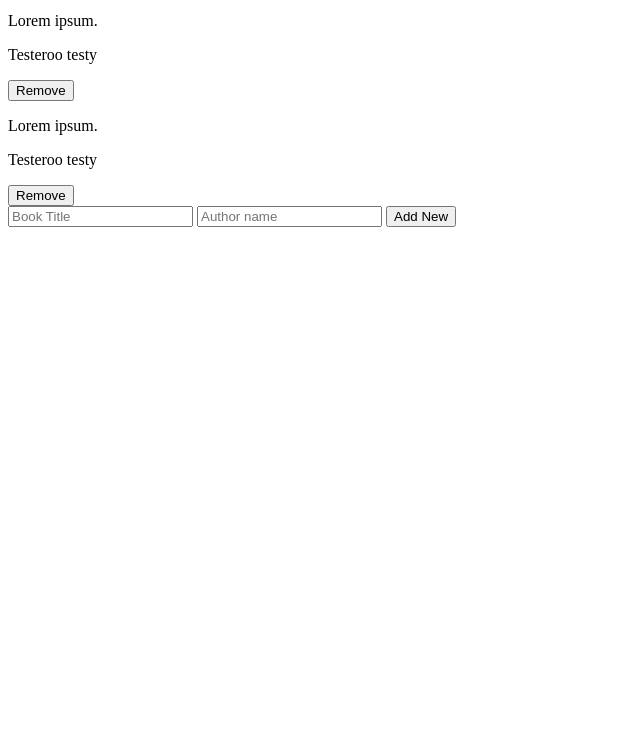
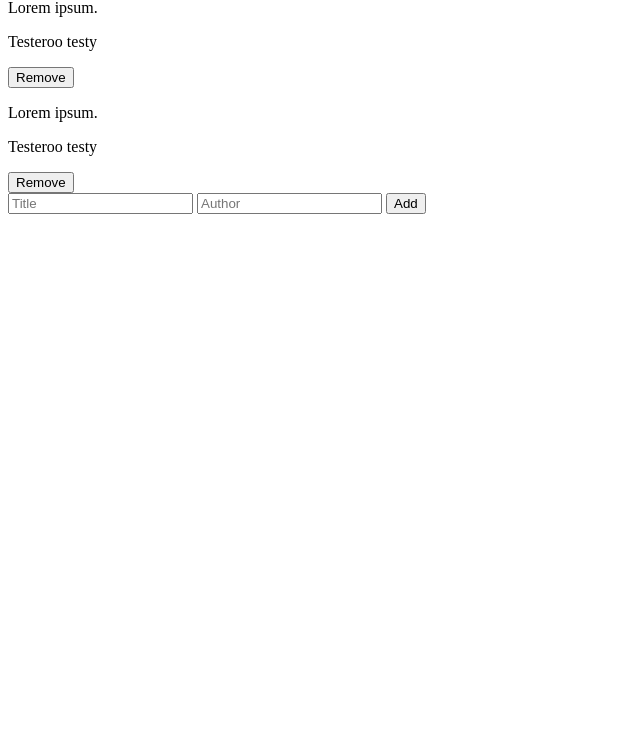
Before and after one commit to nimplay/Awesome-books, a website: page index.html in a window 1280 px wide. Shown: the part 68-800 px from the top of the page, without its empty margins (0-640 px from the left). Drawn offline with Linux system fonts and the light colour scheme.

Commit message:
Update html file

```diff
--- a/index.html
+++ b/index.html
@@ -1,36 +1,43 @@
 <!DOCTYPE html>
 <html lang="en">
+
 <head>
   <meta charset="UTF-8">
   <meta http-equiv="X-UA-Compatible" content="IE=edge">
   <meta name="viewport" content="width=device-width, initial-scale=1.0">
+  <link rel="stylesheet" href="./styles.css">
   <title>Awesome Book</title>
 </head>
+
 <body>
+  <section class="container">
+
     <h1>Awesome books</h1>
-<section>
+    <section class="books-container">
       <div>
         <p>Lorem ipsum.</p>
         <p>Testeroo testy</p>
         <button aria-label="botton">Remove</button>
-    <div></div>
+        <div class="line"></div>
       </div>
       <div>
         <p>Lorem ipsum.</p>
         <p>Testeroo testy</p>
         <button aria-label="botton">Remove</button>
-    <div></div>
+        <div class="line"></div>
       </div>
-  <section>
+    </section>
+
+    <section class="add-form">
       <form action="add-book">
-      <input type="text" name="title" placeholder="Book Title" maxlength="60" required>
-      <input type="text" name="Author" placeholder="Author name" maxlength="30" required>
-      <button type="button" >Add New</button>
-
-
+        <input type="text" name="title" placeholder="Title" maxlength="60" required>
+        <input type="text" name="Author" placeholder="Author" maxlength="30" required>
+        <button type="button">Add</button>
       </form>
     </section>
+
   </section>
 
 </body>
+
 </html>
```
Lines whose indentation alone changed are shown as unchanged.
